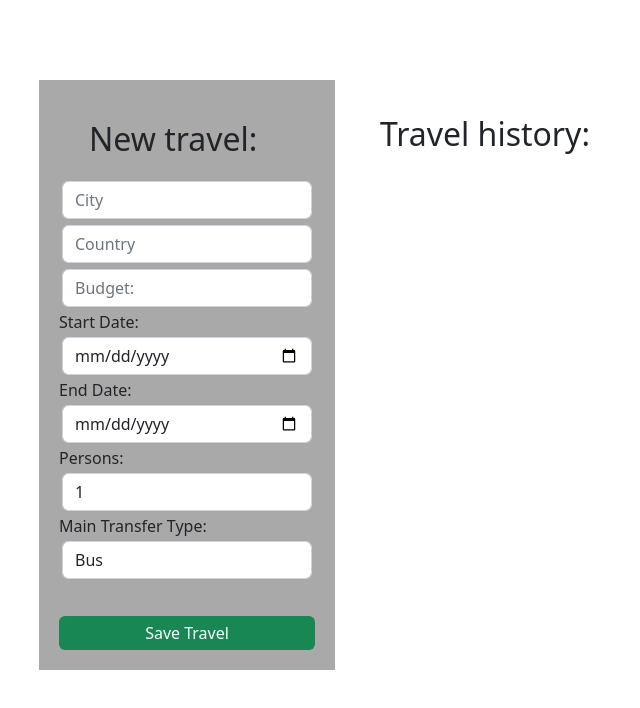
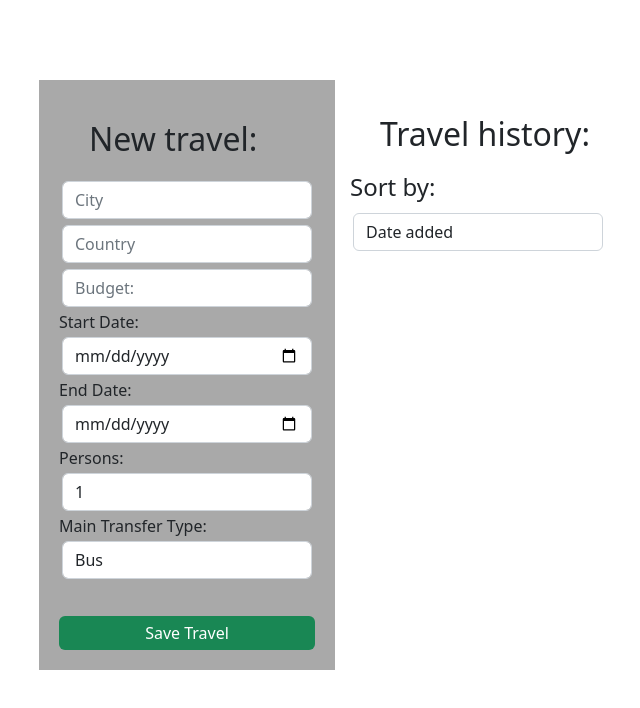
Before and after one commit to XezaaR/hw_17, a plain HTML site: page index.html in a window 1280 px wide. Shown: the whole page, without its empty margins (281-921 px from the left). Drawn offline with nearby package versions, Linux system fonts and the light colour scheme.

Commit message:
Update index.html

```diff
--- a/index.html
+++ b/index.html
@@ -42,6 +42,15 @@
 </div>
 <div id="list-container" class="col-md-6 col-sm-12">
     <h2>Travel history:</h2>
+    <div class="sort">
+        <h4>Sort by:</h4>
+        <select id="sort_type" class="form-control">
+            <option value="date_added">Date added</option>
+            <option value="budget">Budget</option>
+            <option value="date">Date</option>
+            <option value="persons">Persons</option>
+        </select>
+    </div>
     <div class="title">
         <ul id="travel-list">
         </ul>
```
